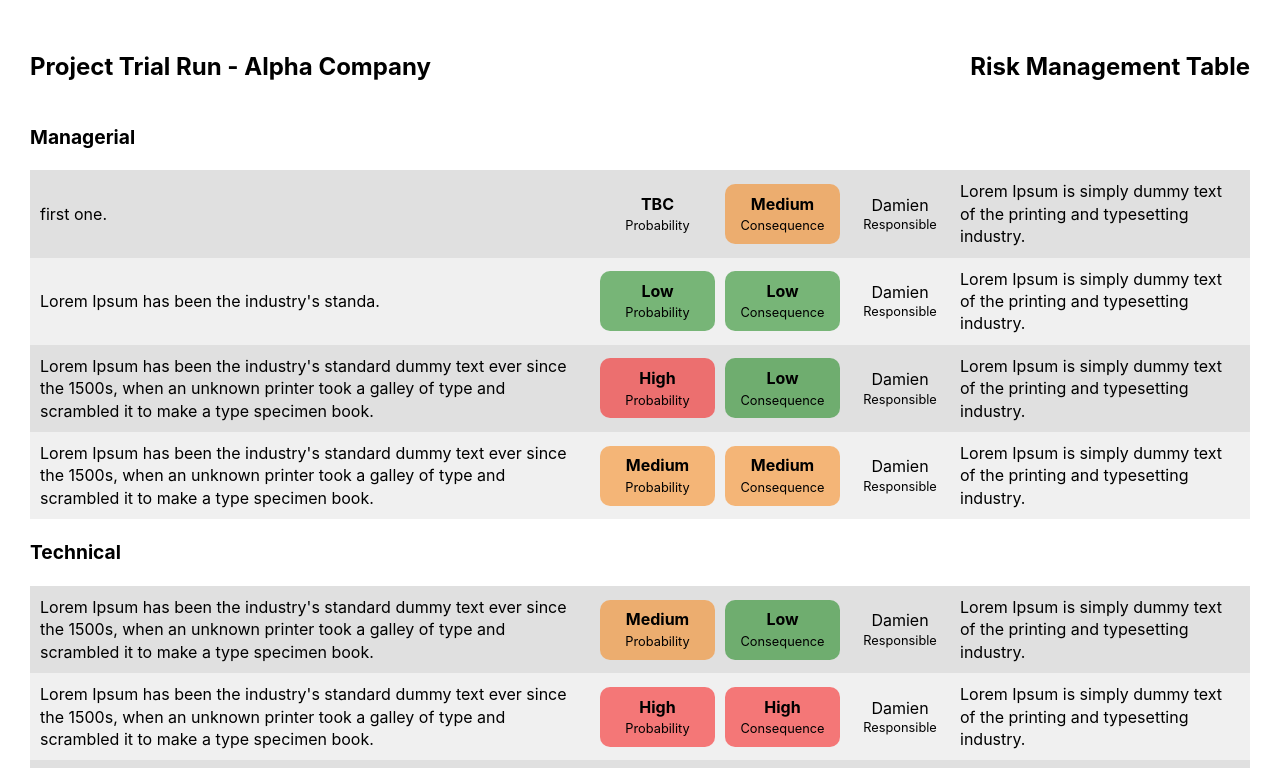
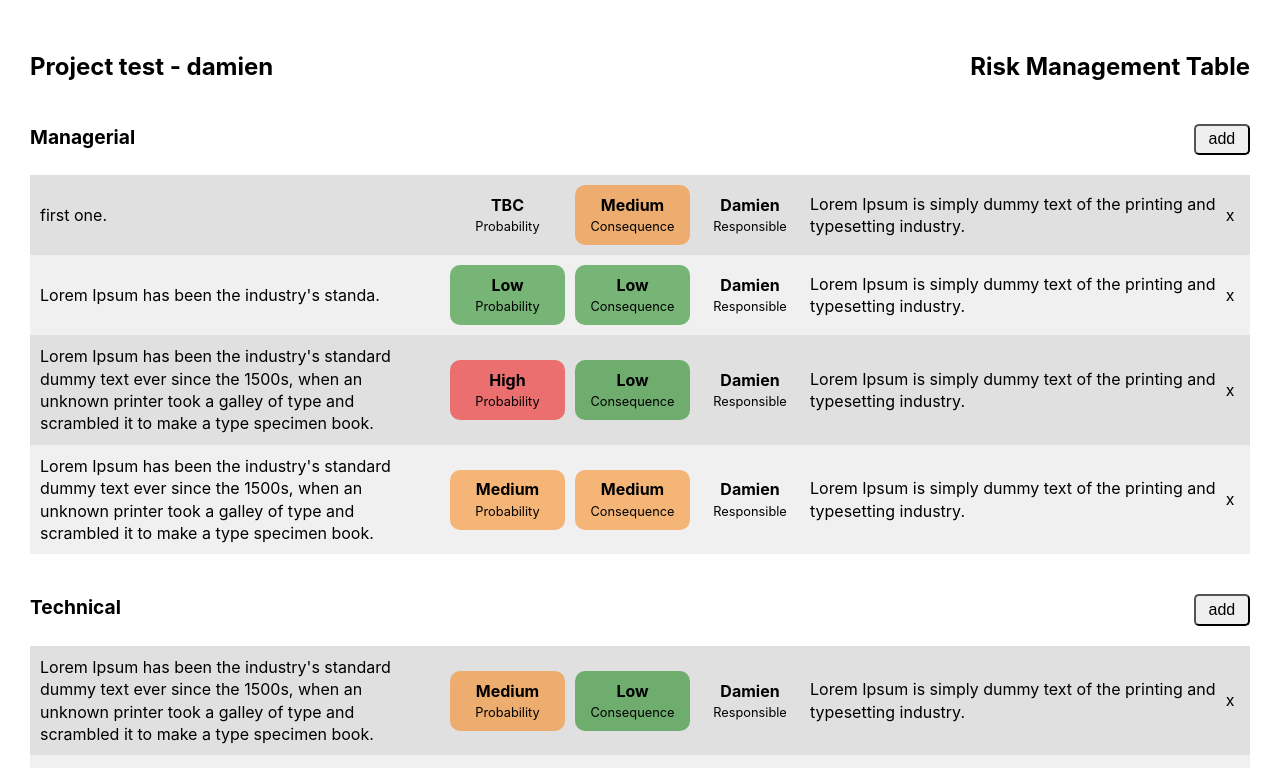
Before and after one commit to jrgrantham/wax, a React (Create React App) app: page / in a window 1280 px wide. Shown: the top 768 px of the page. Built offline with nearby package versions, Linux system fonts and the light colour scheme.

Commit message:
delete risk functionality

```diff
--- a/src/riskTable/RiskType.jsx
+++ b/src/riskTable/RiskType.jsx
@@ -1,7 +1,11 @@
 import React from "react";
 import { connect } from "react-redux";
 import styled from "styled-components";
-import { updateProbability, updateConsequence } from "../state/actionCreators";
+import {
+  updateProbability,
+  updateConsequence,
+  deleteRisk,
+} from "../state/actionCreators";
 
 function RiskType(props) {
   const { type, risks, riskRange } = props;
@@ -14,6 +18,7 @@ function RiskType(props) {
     <Container>
       <div className="type">
         <h5>{type}</h5>
+        <button>add</button>
       </div>
       <div className="risks">
         {risks.map((risk, index) => (
@@ -29,7 +34,7 @@ function RiskType(props) {
                 props.updateProbability(
                   type.toLowerCase(),
                   risk.id,
-                  (risk.probability + 1) % riskRange.length,
+                  (risk.probability + 1) % riskRange.length
                 )
               } // here
               className={
@@ -44,7 +49,7 @@ function RiskType(props) {
                 props.updateConsequence(
                   type.toLowerCase(),
                   risk.id,
-                  (risk.consequence + 1) % riskRange.length,
+                  (risk.consequence + 1) % riskRange.length
                 )
               }
               className={
@@ -55,11 +60,14 @@ function RiskType(props) {
               <p className="small">Consequence</p>
             </div>
             <div className="owner">
-              <p>{risk.owner}</p>
+              <h6>{risk.owner}</h6>
               <p className="small">Responsible</p>
             </div>
             <div className="mitigation">
               <p>{risk.mitigation}</p>
+            </div>
+            <div onClick={() => props.deleteRisk(type.toLowerCase(), risk.id)}>
+              x
             </div>
           </div>
         ))}
@@ -68,20 +76,31 @@ function RiskType(props) {
   );
 }
 
-export default connect((state) => state, { updateProbability, updateConsequence })(RiskType);
+export default connect((state) => state, {
+  updateProbability,
+  updateConsequence,
+  deleteRisk,
+})(RiskType);
 
 const Container = styled.div`
   display: flex;
   flex-direction: column;
+  margin-bottom: 20px;
   /* border: 1px solid red; */
 
   h6 {
     margin-bottom: 2px;
   }
 
+  button {
+    font-size: 1rem;
+    padding: 0.3rem 0.8rem;
+    border-radius: 5px;
+  }
+
   .type {
     display: flex;
-    justify-content: flex-start;
+    justify-content: space-between;
     margin: 20px 0;
   }
 
@@ -103,7 +122,7 @@ const Container = styled.div`
       /* background-color: #909090; */
       align-items: center;
       display: grid;
-      grid-template-columns: 2fr 120px 120px 120px 1fr;
+      grid-template-columns: 1fr 120px 120px 120px 1fr 20px;
       /* border-radius: 10px; */
     }
     .description {
--- a/src/riskTable/dummyData.js
+++ b/src/riskTable/dummyData.js
@@ -1,6 +1,6 @@
 export const riskData = {
-  company: "Alpha Company",
-  project: "Trial Run",
+  company: "damien",
+  project: "test",
   riskRange: ["TBC", "Low", "Medium", "High"],
   managerial: [
     {
@@ -170,5 +170,4 @@ export const riskData = {
         "Lorem Ipsum is simply dummy text of the printing and typesetting industry.",
     },
   ],
-
 };
--- a/src/state/actionCreators.js
+++ b/src/state/actionCreators.js
@@ -21,3 +21,13 @@ export function updateConsequence(type, id, value) {
     }
   };
 }
+
+export function deleteRisk(type, id) {
+  return {
+    type: actionTypes.DELETE_RISK,
+    payload: {
+      type,
+      id
+    }
+  }
+}
--- a/src/state/actionTypes.js
+++ b/src/state/actionTypes.js
@@ -1,4 +1,3 @@
 export const UPDATE_CONSEQUENCE = 'UPDATE_CONSEQUENCE';
 export const UPDATE_PROBABILITY = 'UPDATE_PROBABILITY';
-
-// export const
+export const DELETE_RISK = 'DELETE_RISK';
--- a/src/state/reducers.js
+++ b/src/state/reducers.js
@@ -17,35 +17,52 @@ export function riskReducer(state = riskData, action) {
     case actionTypes.UPDATE_PROBABILITY:
       console.log(
         // "reducer",
-        ' risk type: ', action.payload.type, '\n',
-        'risk id:   ', action.payload.id, '\n',
-        'prob value:', action.payload.value
+        " risk type: ",
+        action.payload.type,
+        "\n",
+        "risk id:   ",
+        action.payload.id,
+        "\n",
+        "prob value:",
+        action.payload.value
       );
       return {
         ...state,
         [action.payload.type]: state[action.payload.type].map((entry) => {
           if (entry.id === action.payload.id) {
-            return { ...entry, probability: action.payload.value}
+            return { ...entry, probability: action.payload.value };
           }
-          return entry
-        })
+          return entry;
+        }),
       };
     case actionTypes.UPDATE_CONSEQUENCE:
       console.log(
         // "reducer",
-        ' risk type: ', action.payload.type, '\n',
-        'risk id:   ', action.payload.id, '\n',
-        'cons value:', action.payload.value
+        " risk type: ",
+        action.payload.type,
+        "\n",
+        "risk id:   ",
+        action.payload.id,
+        "\n",
+        "cons value:",
+        action.payload.value
       );
       return {
         ...state,
         [action.payload.type]: state[action.payload.type].map((entry) => {
           if (entry.id === action.payload.id) {
-            return { ...entry, consequence: action.payload.value}
+            return { ...entry, consequence: action.payload.value };
           }
-          return entry
-        })
-      }
+          return entry;
+        }),
+      };
+    case actionTypes.DELETE_RISK:
+      return {
+        ...state,
+        [action.payload.type]: state[action.payload.type].filter(
+          (entry) => entry.id !== action.payload.id
+        ),
+      };
     default:
       return state;
   }
```
